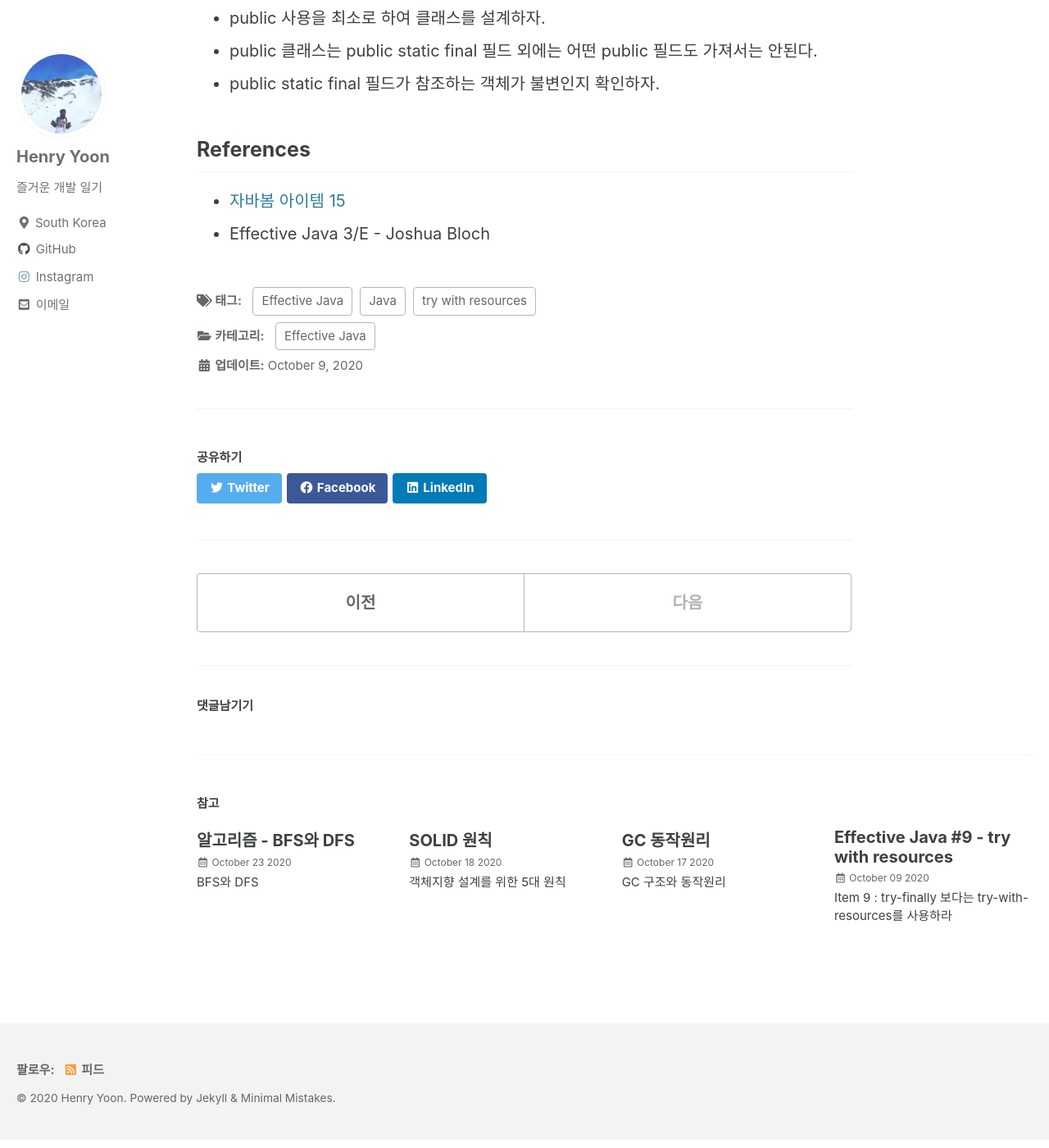
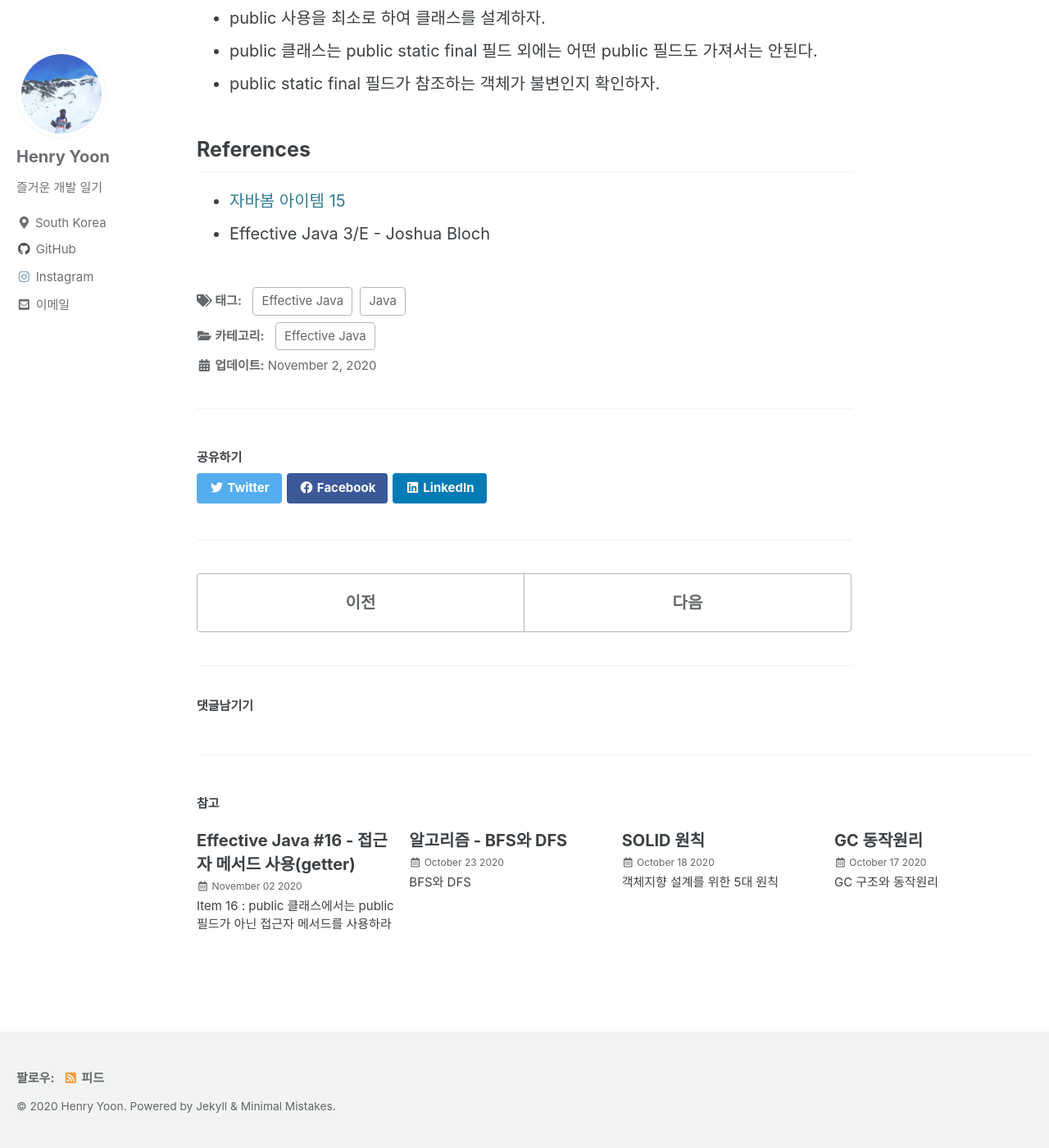
Before and after one commit to wooody92/wooody92.github.io, a Jekyll site: the page built from _posts/2020-11-02-Effective Java #15 - 클래스와 멤버 접근 권한 최소화(캡슐화).md, in a window 1280 px wide and 1400 px high, scrolled down 1910 px. Shown: the whole window at 82% size. Built offline with Jekyll 4.4.1, drawn with Linux system fonts in a browser that asks for light colours; cached includes are drawn as plain includes; comment, search, counter and statistics services are not loaded; some of the changed text lies outside the part shown.

Commit message:
post : Effective java - 접근자 메서드 사용(getter)

```diff
--- a/_posts/2020-11-03-Effective Java #15 - 클래스와 멤버 접근 권한 최소화(캡슐화).md
+++ b/_posts/2020-11-02-Effective Java #15 - 클래스와 멤버 접근 권한 최소화(캡슐화).md
@@ -8,8 +8,7 @@ categories:
 tags:
   - Java
   - Effective Java
-  - try with resources
-last_modified_at: 2020-10-09. 17:10:00
+last_modified_at: 2020-11-02. 17:00:00
 
 ---
 
```
Also changed, not shown: _posts/2020-11-02-Effective Java #16 - 접근자 메서드 사용(getter).md (added, +35 -0 lines).
